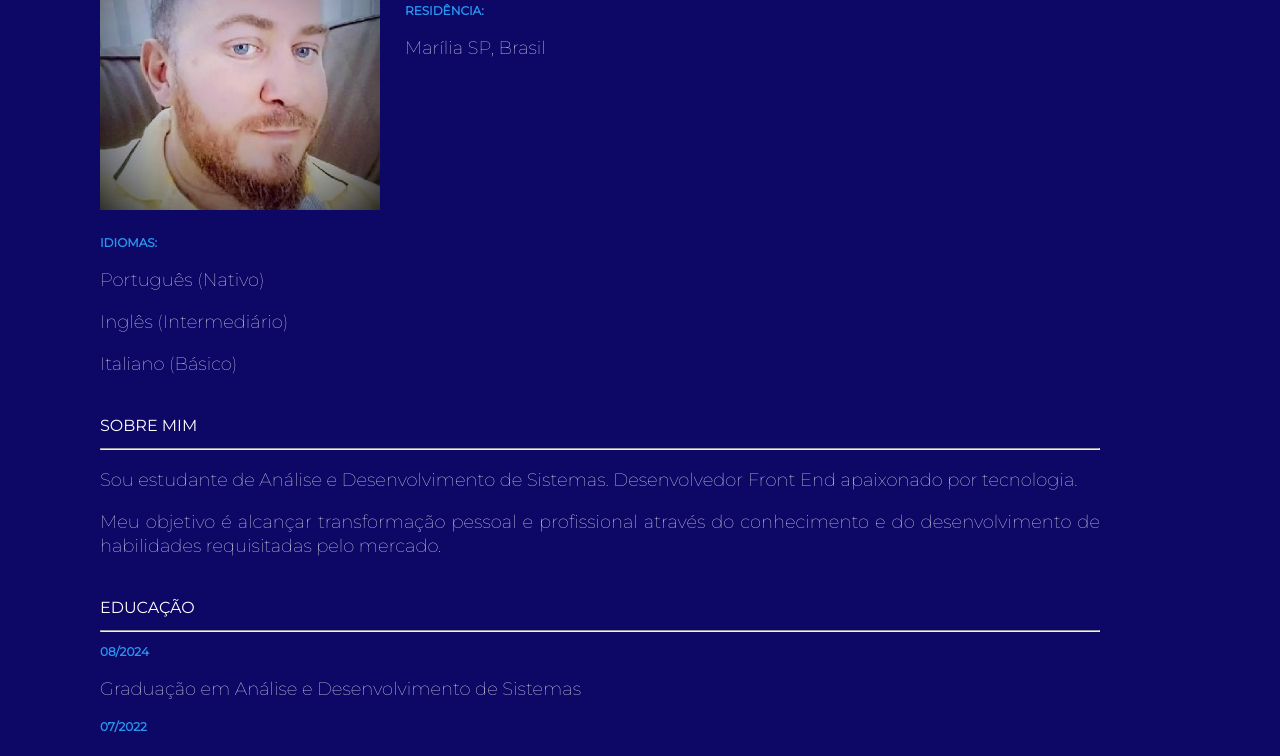
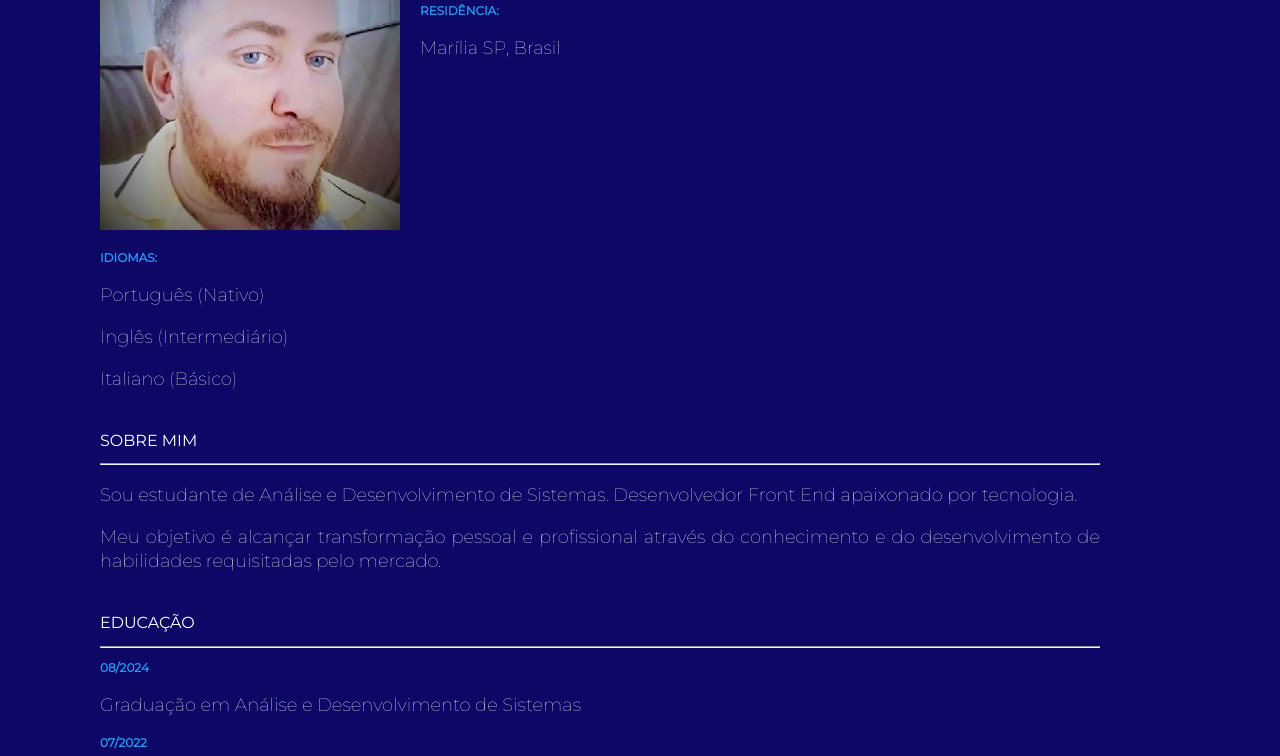
Before and after one commit to Matheus-Dev-Front/Meus-Projetos, a plain HTML site: page curriculo.html in a window 1280 px wide. Shown: the part 344-1100 px from the top of the page. Drawn offline with Linux system fonts and the light colour scheme.

Commit message:
Atualizar o styles.css

```diff
--- a/css/styles.css
+++ b/css/styles.css
@@ -129,9 +129,9 @@ body {
 
 .cv-pic {
 	float: left;
-	width: 280px;
-	margin-right: 25px;
-	margin-bottom: 25px;
+	width: 300px;
+	margin-right: 20px;
+	margin-bottom: 20px;
 }
 
 .main h1 {
```
